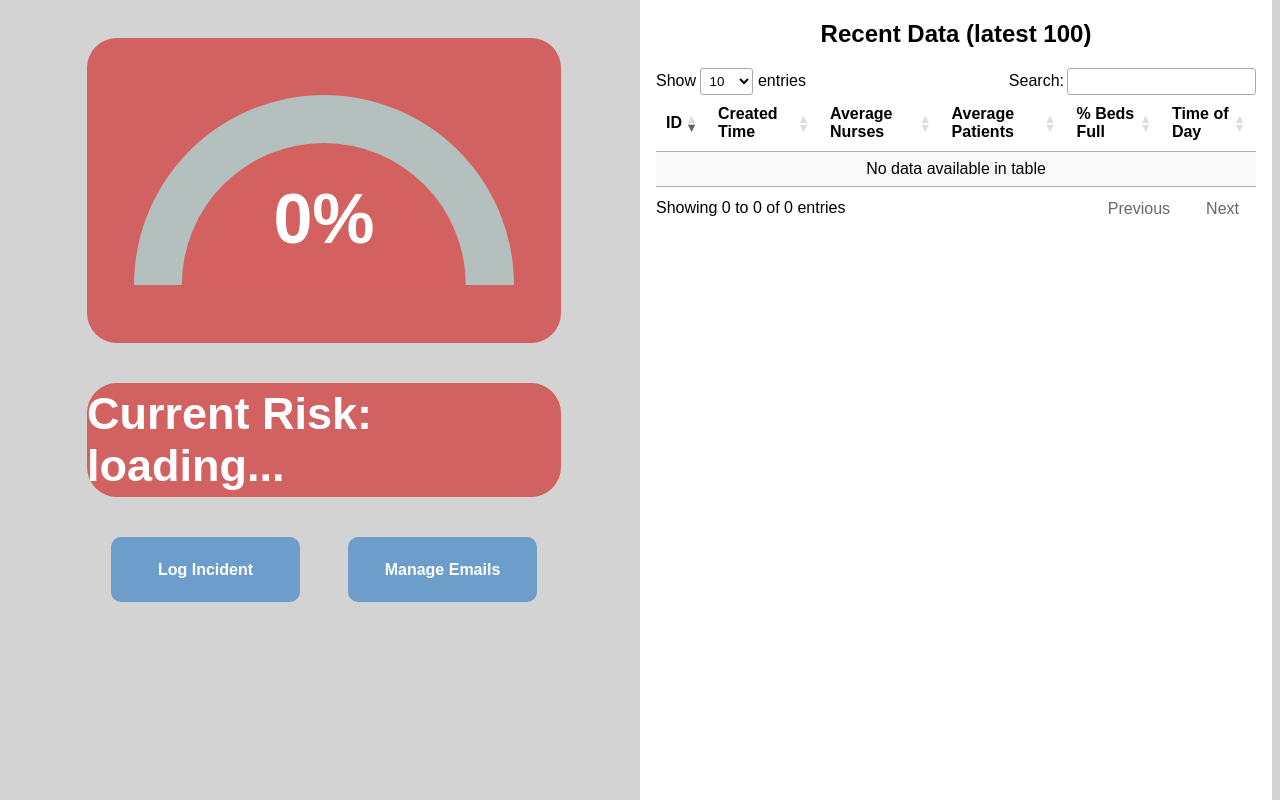
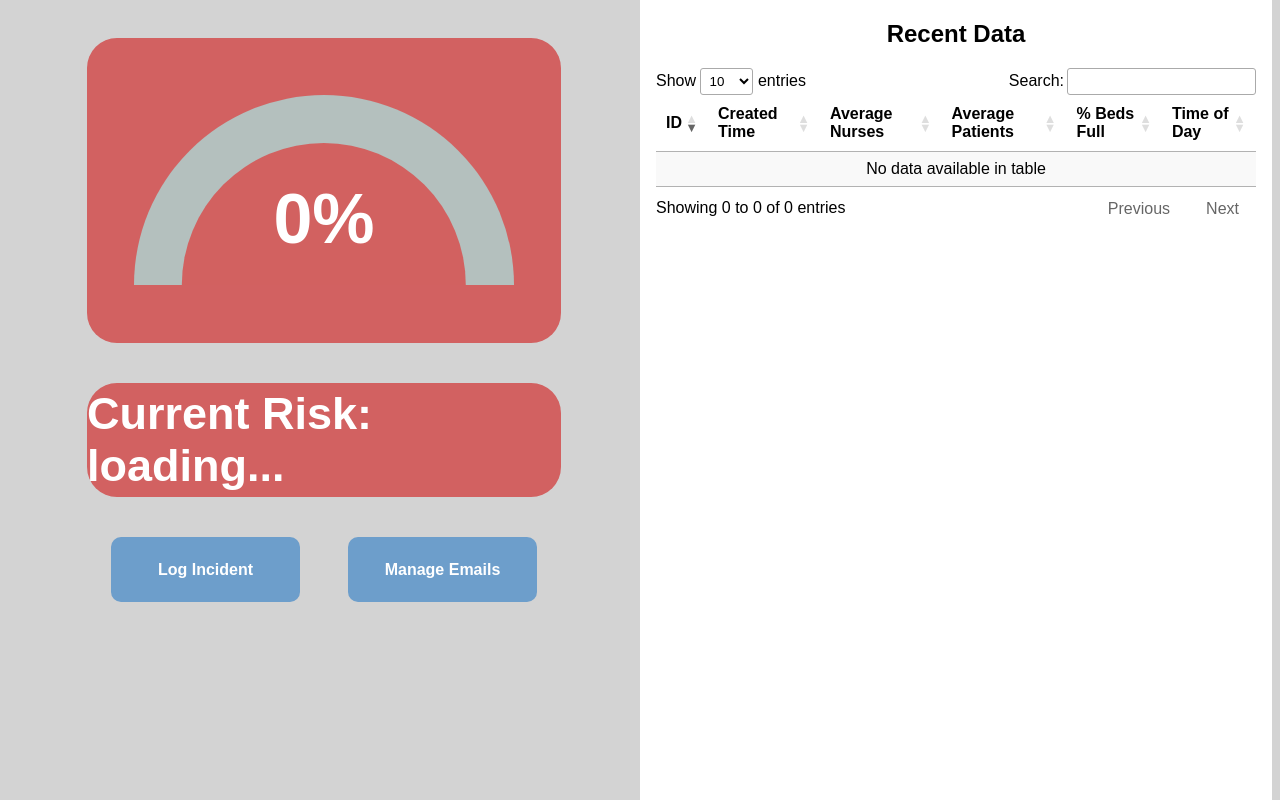
Before and after one commit to averybobbitt/workplace-violence-prediction-api, a Django app: template WorkplaceViolencePredictionAPI/API/templates/home.html in a window 1280 px wide. Shown: the part 88-888 px from the top of the page. Run offline with Django 5.2, Linux system fonts and the light colour scheme; the template is opened without the code that fills it, so the values that code supplies are empty; some libraries are stand-ins or nearby versions.

Commit message:
changed header of table

```diff
--- a/WorkplaceViolencePredictionAPI/API/templates/home.html
+++ b/WorkplaceViolencePredictionAPI/API/templates/home.html
@@ -62,7 +62,7 @@
     </div>
 
     <div class="body_right">
-        <h2>Recent Data (latest 100)</h2>
+        <h2>Recent Data</h2>
         <div class="table_wrapper">
             <!-- it could be worth checking out https://django-tables2.readthedocs.io/en/latest/ -->
             <table id="recentData" class="display" style="width:100%">
```
